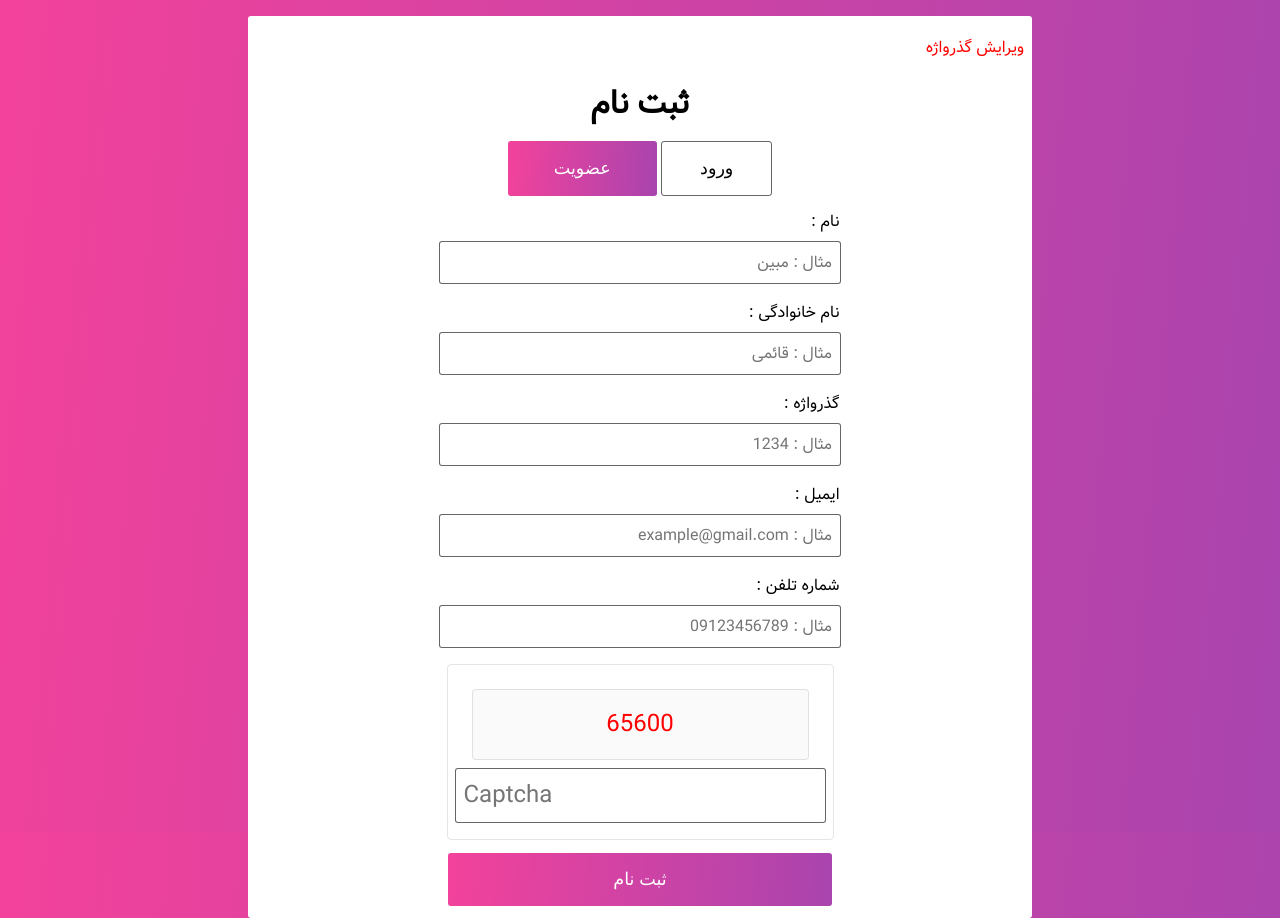
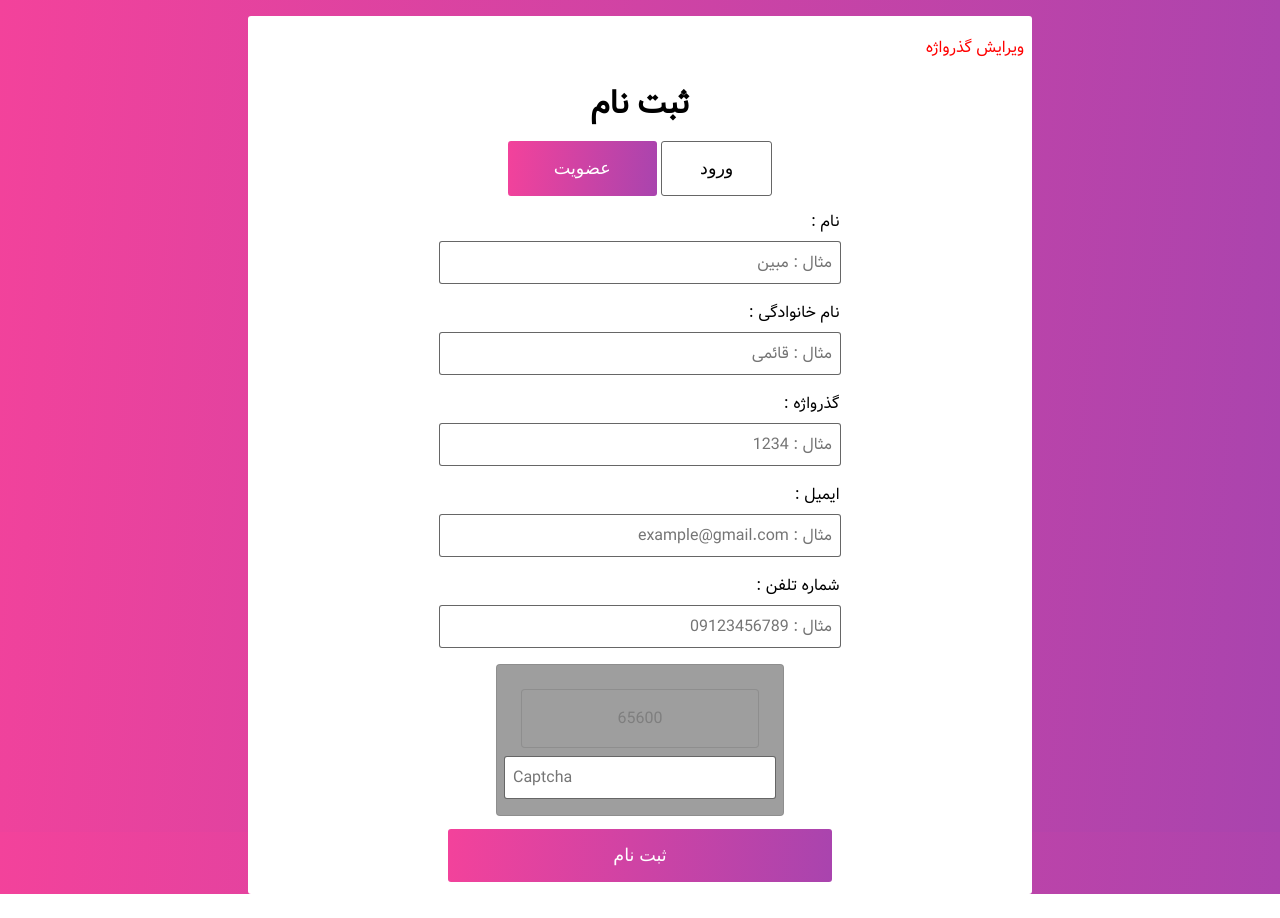
Before and after one commit to mrm15/loginform, a PHP site: page /signUp.html in a window 1280 px wide. After the commit the page ends 894 px from the top, so only its background shows below. Run offline with PHP 8.4, Linux system fonts and the light colour scheme; some libraries are stand-ins or nearby versions; grey boxes are pictures that could not be loaded.

Commit message:
Modified

```diff
--- a/styles/captcha.css
+++ b/styles/captcha.css
@@ -1,15 +1,20 @@
 .cap {
+  background: url(../captcha-bg.png) !important;
+
   display: flex;
   flex-direction: column;
   align-items: center;
 
   direction: ltr;
 
-    color: red;
+  color: rgba(0, 0, 0, 0.2);
   user-select: none;
+  -ms-user-select: none;
+  -moz-user-select: none;
+  -webkit-user-select: none;
   -webkit-user-drag: none;
 
-    font-size: 1.5rem;
+  font-size: 1rem;
   padding: 1rem;
   margin: 0.5rem 0.5rem;
 
@@ -18,9 +23,8 @@
 
   width: max-content;
 
-    -ms-user-select: none;
-    -moz-user-select: none;
-    -webkit-user-select: none;
-
   text-align: center;
 }
+#captcha {
+  font-size: 1.5;
+}
```
Lines whose indentation alone changed are shown as unchanged.
